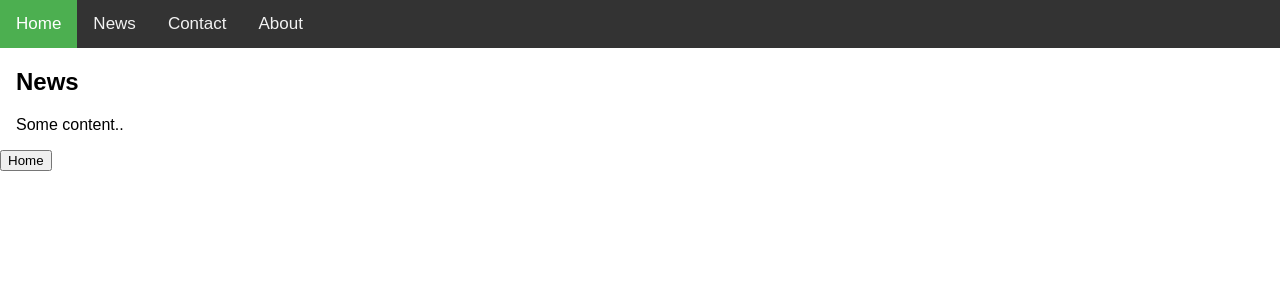
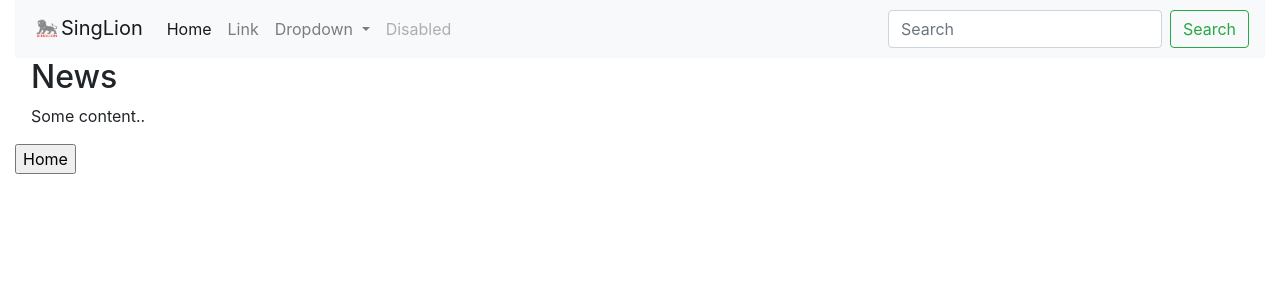
Before and after one commit to dinomil0/sch_project, a Flask app: template templates/News.html in a window 1280 px wide. Shown: the top 300 px of the page. Run offline with Flask 2, Linux system fonts and the light colour scheme; the template is opened without the code that fills it, so the values that code supplies are empty; some libraries are stand-ins or nearby versions.

Commit message:
setting up

```diff
--- a/static/css/style.css
+++ /dev/null
@@ -1,32 +0,0 @@
-/* Add a black background color to the top navigation */
-body {
-  margin: 0;
-  font-family: Arial, Helvetica, sans-serif;
-}
-
-.topnav {
-    background-color: #333;
-    overflow: hidden;
-}
-
-/* Style the links inside the navigation bar */
-.topnav a {
-    float: left;
-    color: #f2f2f2;
-    text-align: center;
-    padding: 14px 16px;
-    text-decoration: none;
-    font-size: 17px;
-}
-
-/* Change the color of links on hover */
-.topnav a:hover {
-    background-color: #ddd;
-    color: black;
-}
-
-/* Add a color to the active/current link */
-.topnav a.active {
-    background-color: #4CAF50;
-    color: white;
-}
--- a/templates/includes/_navbar.html
+++ b/templates/includes/_navbar.html
@@ -1,7 +1,34 @@
-
-<div class="topnav">
-  <a class="active" href="/">Home</a>
-  <a href="/news">News</a>
-  <a href="/contact">Contact</a>
-  <a href="/">About</a>
-</div>
+<nav class="navbar navbar-expand-lg navbar-light bg-light">
+  <a class="navbar-brand" href="#"><img src="../../static/img/logo.png" width="30" height="30" alt="">SingLion</a>
+  <button class="navbar-toggler" type="button" data-toggle="collapse" data-target="#navbarSupportedContent" aria-controls="navbarSupportedContent" aria-expanded="false" aria-label="Toggle navigation">
+    <span class="navbar-toggler-icon"></span>
+  </button>
+  <div class="collapse navbar-collapse" id="navbarSupportedContent">
+    <ul class="navbar-nav mr-auto">
+      <li class="nav-item active">
+        <a class="nav-link" href="#">Home <span class="sr-only">(current)</span></a>
+      </li>
+      <li class="nav-item">
+        <a class="nav-link" href="#">Link</a>
+      </li>
+      <li class="nav-item dropdown">
+        <a class="nav-link dropdown-toggle" href="#" id="navbarDropdown" role="button" data-toggle="dropdown" aria-haspopup="true" aria-expanded="false">
+          Dropdown
+        </a>
+        <div class="dropdown-menu" aria-labelledby="navbarDropdown">
+          <a class="dropdown-item" href="#">Action</a>
+          <a class="dropdown-item" href="#">Another action</a>
+          <div class="dropdown-divider"></div>
+          <a class="dropdown-item" href="#">Something else here</a>
+        </div>
+      </li>
+      <li class="nav-item">
+        <a class="nav-link disabled" href="#">Disabled</a>
+      </li>
+    </ul>
+    <form class="form-inline my-2 my-lg-0">
+      <input class="form-control mr-sm-2" type="search" placeholder="Search" aria-label="Search">
+      <button class="btn btn-outline-success my-2 my-sm-0" type="submit">Search</button>
+    </form>
+  </div>
+</nav>
--- a/templates/layout.html
+++ b/templates/layout.html
@@ -2,9 +2,13 @@
 <html>
 <head>
     <meta charset="utf-8">
-    <title>Library Loan System</title>
-
+    <link rel="icon" href="../../static/img/logo.png" type="image">
+    <title>SingLion</title>
+    <script src="https://code.jquery.com/jquery-3.3.1.slim.min.js" integrity="sha384-q8i/X+965DzO0rT7abK41JStQIAqVgRVzpbzo5smXKp4YfRvH+8abtTE1Pi6jizo" crossorigin="anonymous"></script>
+    <script src="https://cdnjs.cloudflare.com/ajax/libs/popper.js/1.14.3/umd/popper.min.js" integrity="sha384-ZMP7rVo3mIykV+2+9J3UJ46jBk0WLaUAdn689aCwoqbBJiSnjAK/l8WvCWPIPm49" crossorigin="anonymous"></script>
     <link rel="stylesheet" href="static/css/style.css">
+    <link rel="stylesheet" href="https://stackpath.bootstrapcdn.com/bootstrap/4.1.3/css/bootstrap.min.css" integrity="sha384-MCw98/SFnGE8fJT3GXwEOngsV7Zt27NXFoaoApmYm81iuXoPkFOJwJ8ERdknLPMO" crossorigin="anonymous">
+    <script src="https://stackpath.bootstrapcdn.com/bootstrap/4.1.3/js/bootstrap.min.js" integrity="sha384-ChfqqxuZUCnJSK3+MXmPNIyE6ZbWh2IMqE241rYiqJxyMiZ6OW/JmZQ5stwEULTy" crossorigin="anonymous"></script>
 </head>
 <body>
 
```
Also changed, not shown: static/img/logo.png (added).
